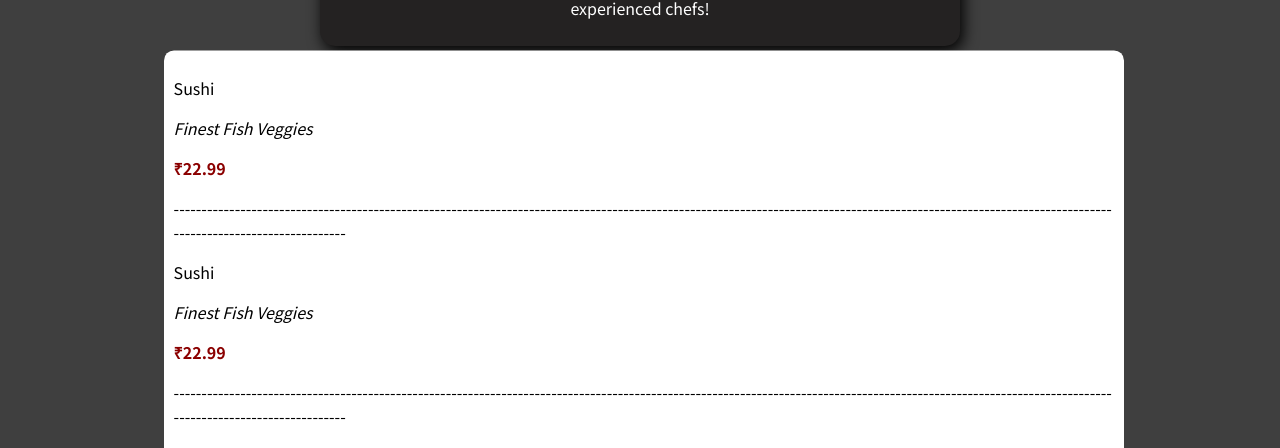
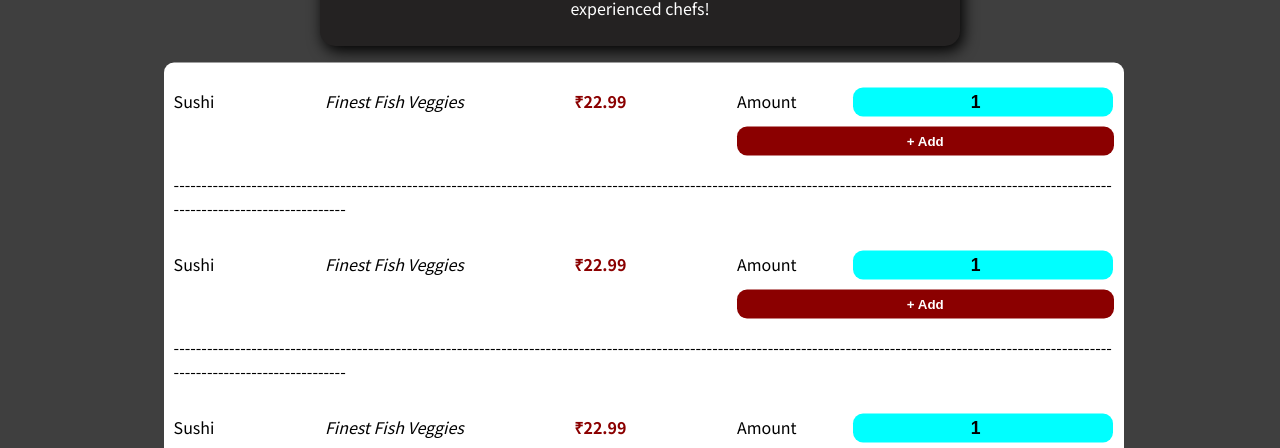
Before and after one commit to sumit6767/E-commerce-Website-React, a React (Create React App) app: page / in a window 1280 px wide. Shown: the part 341-789 px from the top of the page. Built offline with nearby package versions, Linux system fonts and the light colour scheme.

Commit message:
add button for item increment added

```diff
--- a/src/Components/Meals/MealItem.js
+++ b/src/Components/Meals/MealItem.js
@@ -1,13 +1,31 @@
-import React from "react";
+import React, { useState } from "react";
+import Button from "../UI/Button";
+import style from './Meals.module.css'
 
 const MealItem = (props)=>{
+    const [count,setCount] = useState(1);
+    function increment(){
+        setCount(prev=>{
+            return prev+1
+        });
+    }
+    function submitHandler(e){
+        e.preventDefault()
+        increment()
+    }
     return(
-        <div>
+        <>
+        <div className={style.item}>
             <p>{props.dishName}</p>
             <p style={{fontStyle:"italic"}}>{props.dishTitle}</p>
             <p style={{fontWeight:"bolder",color:"darkred"}}>&#x20B9;{props.price}</p>
-            <p>--------------------------------------------------------------------------------------------------------------------------------------------------------------------------------------------------------</p>
+            <form onSubmit={submitHandler} className={style.amountCount}>
+                <span>Amount</span><input type="number"  className={style.box}  value={count}/>
+                <Button className={style.button}>+ Add</Button>
+            </form>
         </div>
+        <p>--------------------------------------------------------------------------------------------------------------------------------------------------------------------------------------------------------</p>
+        </>
     )
 }
 export default MealItem
--- a/src/Components/Meals/Meals.module.css
+++ b/src/Components/Meals/Meals.module.css
@@ -8,7 +8,39 @@
     position: relative;
     left:12%
 }
-
+.item{
+    display: flex;
+    justify-content: space-between;
+}
+.amountCount{
+    position: relative;
+    left: 0;
+    margin-top:15px
+}
+.amountCount .box{
+    border: 1px solid black;
+    padding: 4px 10px;
+    margin-left: 15%;
+    outline: none;
+    text-align: center;
+    font-size: 1.1rem;
+    font-weight: bolder;
+    border:none;
+    border-radius: 10px;
+    background-color: aqua;
+}
+.button{
+    width:100%;
+    outline: none;
+    cursor: pointer;
+    border:none;
+    padding:7px 10px;
+    color:white;
+    margin-top: 10px;
+    background-color: darkred;
+    font-weight: bolder;
+    border-radius: 10px;
+}
 .summary{
     background-color: rgb(36, 34, 34);
     width:50%;
--- /dev/null
+++ b/src/Components/UI/Button.js
@@ -0,0 +1,11 @@
+import React from "react";
+
+const Button = (props)=>{
+    return(
+        <button className={props.className}>
+            {props.children}
+        </button>
+    )
+}
+
+export default Button
```
